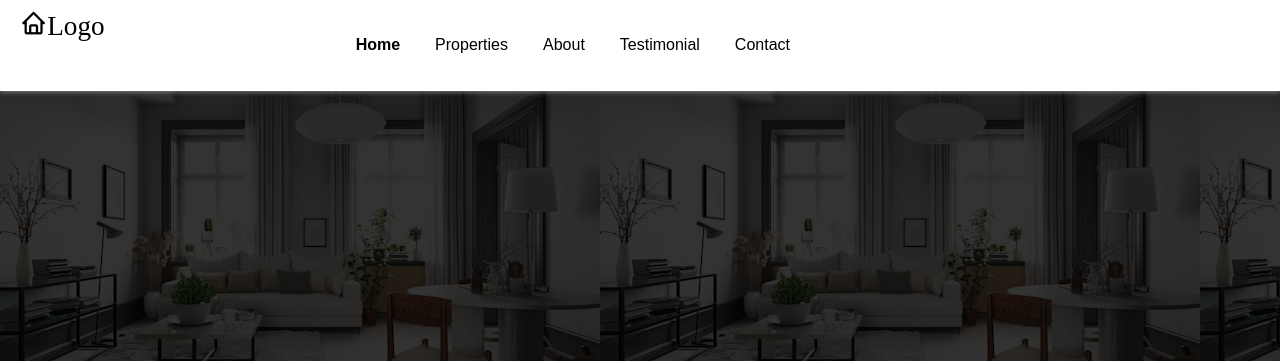
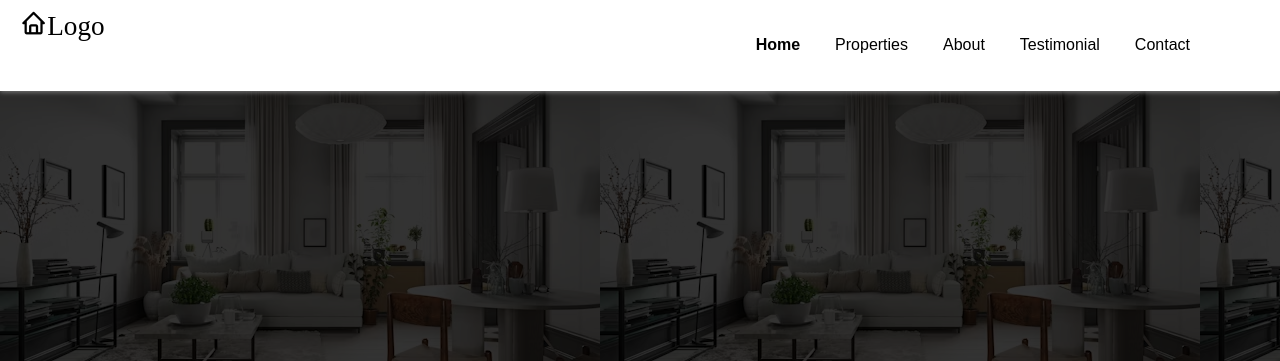
Before and after one commit to Fiandralazuart/project, a website: page public/index.html in a window 1280 px wide. Shown: the top 361 px of the page. Drawn offline with nearby package versions, Linux system fonts and the light colour scheme.

Commit message:
Update header.css

```diff
--- a/public/style/header.css
+++ b/public/style/header.css
@@ -25,7 +25,6 @@ body {
 }
 .menu-container {
    display: flex;
-   margin-right: 400px;
    justify-content: space-between;
    padding: 10px 70px 10px 70px;
    gap: 35px;
```
